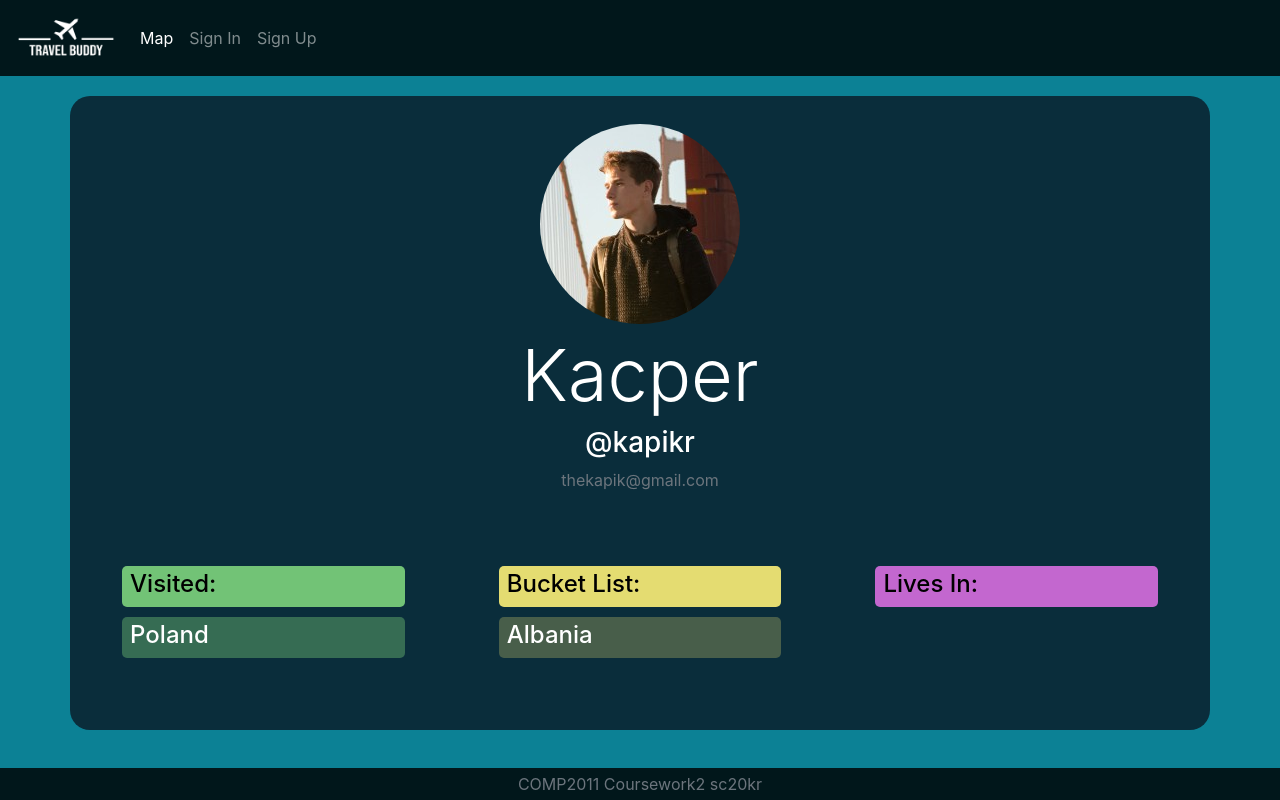
After one commit to kaperoo/TravelBuddy, a Flask app: a page that uses app/templates/base.html in a window 1280 px wide. The commit adds this page. Run offline with Flask 2, Linux system fonts and the light colour scheme; data comes from the database, SQL or seed files in the repository; both versions use the stored data as it was after the commit; some libraries are stand-ins or nearby versions.

Commit message:
small changes this time

```diff
--- /dev/null
+++ b/app/static/scripts/cookies.js
@@ -0,0 +1,19 @@
+window.addEventListener("load", function () {
+    window.cookieconsent.initialise({
+    "palette": {
+        "popup": {
+            "background": "#073841"
+        },
+        "button": {
+            "background": "#59a8c7",
+            "text": "#ffffff"
+        }
+    },
+    "content": {
+        "message": "We use cookies that are strictly necessary to ensure you get the best experience on our website.",
+        "dismiss": "Got it!",
+        "link": "Learn more",
+        "href": "https://www.privacypolicies.com/live/c30b5139-992c-44da-bafd-81c59b6a018f"
+    }
+});
+});
--- a/app/static/scripts/list.js
+++ b/app/static/scripts/list.js
@@ -1,21 +1,20 @@
 $(document).ready(function() {
 
-    $(".crow").hover(function() {
-        var classname = $(this).attr('id');
+    $(".user").click(function() {
+        var username = $(this).attr('id');
+        window.location = "/profile/" + username;
+    });
+    $(".place").click(function() {
+        var country = $(this).attr('id');
+        window.location = "/country/" + country;
+    });
 
-        $("svg path[name=\"" + classname + "\"]").css({
-            fill: "#dfbd69",
-            transition: "0.6s"
-        });
-    });
-    $(".crow").mouseleave(function() {
-        var classname = $(this).attr('id');
-
-        $("svg path[name=\"" + classname + "\"]").css("fill", "#0a2d3b");
-    });
-    $(".crow").click(function() {
-        var classname = $(this).attr('id');
-
-        window.location = "/country/" + classname;
-    });
+    // $(".visited").hover(function() {
+    //     $(this).css({"margin-top": "10px",
+    //         "border-style": "solid",
+    //         "border-radius": "5px",
+    //         "border-color": "#72c376",
+    //         "background-color": "transparent",
+    //         "color": "white",});
+    // });
 });
--- a/app/static/scripts/map.js
+++ b/app/static/scripts/map.js
@@ -23,6 +23,8 @@ $(document).ready(function() {
         var name = $(this).attr('name');
 
         // name = name.split(" ");
+        row = document.getElementById(name);
+        row.scrollIntoView();
 
         $(".crow[id=\""+name+"\"]").css({
             "background-color": "#dfbd69",
--- a/app/static/style.css
+++ b/app/static/style.css
@@ -123,3 +123,28 @@ input::placeholder, textarea::placeholder{
     border-radius: 5px;
     background-color: #c367cf59;
 }
+.rgreen:hover{
+    background-color: #72c376a8;
+}
+.ryellow:hover{
+    background-color: #e4dc71a4;
+}
+.rpurple:hover{
+    background-color: #c367cfb2;
+}
+.rgreen, .ryellow, .rpurple{
+    cursor: pointer;
+}
+.visited{
+    margin-top: 10px;
+    color: black;
+    font-weight: bold;
+    border-radius: 5px;
+    background-color: #72c376;
+    border: solid;
+    border-color: #72c376;
+}
+.visited:hover{
+    background-color: #72c376a8;
+    color: white;
+}
--- a/app/templates/base.html
+++ b/app/templates/base.html
@@ -17,6 +17,11 @@
     <link rel="icon" type="image/png" sizes="32x32" href="../static/favicon-32x32.png">
     <link rel="icon" type="image/png" sizes="16x16" href="../static/favicon-16x16.png">
     <link rel="manifest" href="../static/site.webmanifest">
+
+    <!-- Cookie consent form -->
+    <link rel="stylesheet" type="text/css" href="//cdnjs.cloudflare.com/ajax/libs/cookieconsent2/3.1.0/cookieconsent.min.css" />
+    <script src="//cdnjs.cloudflare.com/ajax/libs/cookieconsent2/3.1.0/cookieconsent.min.js"></script>
+    <script type="text/javascript" src="../static/scripts/cookies.js"></script>
 
     <!-- Check for the title variable and ,if present, change the page title -->
     {% if title %}
--- /dev/null
+++ b/app/templates/profile.html
@@ -0,0 +1,55 @@
+{% extends "base.html" %}
+{% block content %}
+<script src="../static/scripts/list.js"></script>
+<div class="container accinfo">
+    <div class="row justify-content-center mt-2">
+        <img class="rounded-circle account-img" src="{{imageFile}}">
+    </div>
+    <div class="row justify-content-center mt-2">
+        <h1 class="account-heading display-3">{{u.name}}</h1>
+    </div>
+    <div class="row justify-content-center">
+        <h3 class="account-heading">@{{u.username}}</h3>
+    </div>
+    <div class="row justify-content-center">
+        <p class="text-secondary">{{u.email}}</p>
+    </div>
+
+    <div class="row justify-content-center mt-5 mb-5">
+        <div class="col-md-3 col-sm-12 mb-1">
+            <div class="row pl-2 pt-1 visp">
+                <h4>Visited:</h4>
+            </div>
+            {% for v in u.visitedCountries %}
+            <div class="row vis pl-2 pt-1 rgreen place" id="{{v.name}}">
+                <h4>{{v.name}}</h4>
+            </div>
+            {% endfor %}
+        </div>
+
+        <div class="col-md-3 col-sm-12 offset-md-1 mb-1">
+            <div class="row pl-2 pt-1 fvisp">
+                <h4>Bucket List:</h4>
+            </div>
+            {% for b in u.bucketList %}
+            <div class="row fvis pl-2 pt-1 ryellow place" id="{{b.name}}">
+                <h4>{{b.name}}</h4>
+            </div>
+            {% endfor %}
+        </div>
+
+        <div class="col-md-3 col-sm-12 offset-md-1 mb-1">
+            <div class="row pl-2 pt-1 livp">
+                <h4>Lives In:</h4>
+            </div>
+            {% if u.livesin %}
+            <div class="row liv pl-2 pt-1 rpurple place" id="{{u.livesin.name}}">
+                <h4>{{u.livesin.name}}</h4>
+            </div>
+            {% endif %}
+        </div>
+    </div>
+</div>
+<div class="row">
+</div>
+{% endblock content %}
--- a/app/views.py
+++ b/app/views.py
@@ -2,7 +2,7 @@ import secrets, os
 from PIL import Image
 from flask import render_template, flash, redirect, request, url_for
 from app import app, db, models, admin, bcrypt
-from .forms import RegistrationForm, LoginForm, UpdateAccountForm
+from .forms import RegistrationForm, LoginForm, UpdateAccountForm, ChangePasswordForm
 
 from datetime import datetime, timedelta, date
 from flask_admin.contrib.sqla import ModelView
@@ -107,8 +107,10 @@ def savePicture(formPicture):
 def account():
 
     form = UpdateAccountForm()
+    passForm = ChangePasswordForm()
+
+    #   if the update profile form is submitted
     if form.validate_on_submit():
-
         if form.picture.data:
             pictureFile = savePicture(form.picture.data)
             current_user.profilePicture = pictureFile
@@ -124,8 +126,39 @@ def account():
         form.name.data = current_user.name
         form.email.data = current_user.email
 
+    #   Password change
+    if passForm.validate_on_submit():
+        if bcrypt.check_password_hash(current_user.password, passForm.oldPassword.data):
+            if passForm.newPassword.data == passForm.confirmPassword.data:
+                hashed_password = bcrypt.generate_password_hash(passForm.newPassword.data).decode('utf-8')
+                current_user.password = hashed_password
+                db.session.commit()
+                flash('Your password has been updated!', 'success')
+                return redirect('/account')
+            else:
+                flash('The passwords do not match!', 'danger')
+        else:
+            flash('The old password is incorrect!', 'danger')
+
     imageFile = url_for('static', filename='profilepics/' + current_user.profilePicture)
     return render_template('account.html',
                            title='Your Account',
                            imageFile=imageFile,
-                           form=form)
+                           form=form,
+                           passForm=passForm)
+
+#   A users profile page
+@app.route('/profile/<username>', methods=['GET', 'POST'])
+def profile(username):
+
+    u = User.query.filter_by(username=username).first()
+
+    if u == current_user:
+        return redirect('/account')
+
+    imageFile = url_for('static', filename='profilepics/' + u.profilePicture)
+    #   render the profile page
+    return render_template('profile.html',
+                            title=u.username,
+                            u=u,
+                            imageFile=imageFile)
```
Also changed, not shown: app/forms.py (+14 -0 lines), app/templates/account.html (+54 -0 lines), app/templates/country.html (+5 -5 lines), app.db.
